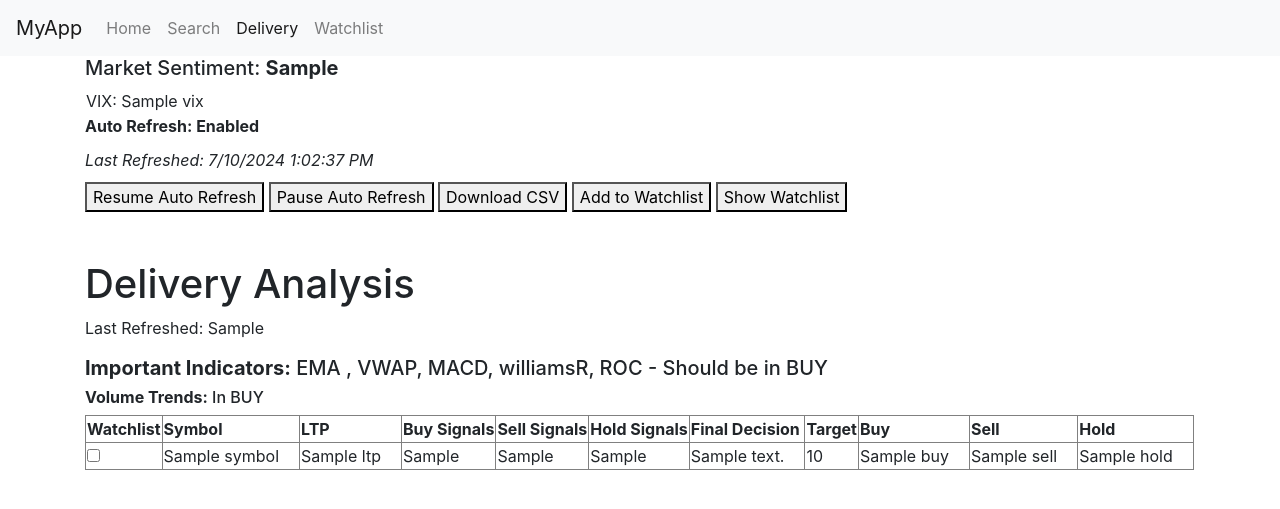
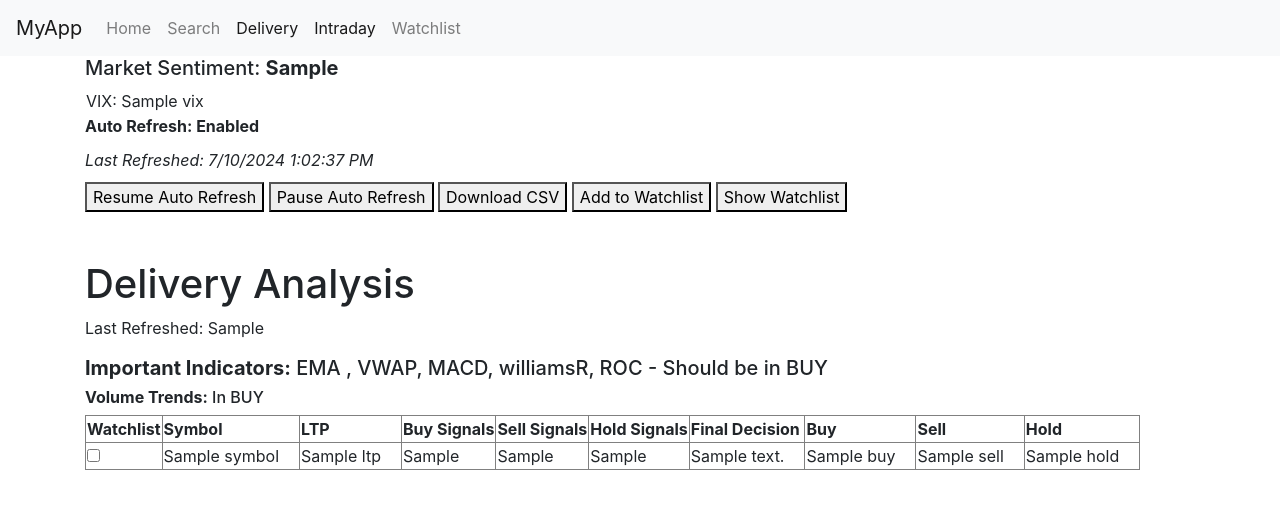
Before and after one commit to prasanthdoccash/nifty50, a Flask app: template templates/delivery_analysis.html in a window 1280 px wide. Shown: the top 509 px of the page. Run offline with Flask 2, Linux system fonts and the light colour scheme; the template is opened without the code that fills it: most values are stand-ins (such as "Sample title", 1, 10 or a date in 2020); parts of the project's set-up code (start-up, migrations or seed data) failed here and were passed over; some libraries are stand-ins or nearby versions.

Commit message:
Update delivery_analysis.html

```diff
--- a/templates/delivery_analysis.html
+++ b/templates/delivery_analysis.html
@@ -26,7 +26,7 @@
         function startAutoRefresh() {
             refreshInterval = setInterval(function() {
                 location.reload();
-            }, 10000); // 120000 milliseconds = 2 minutes
+            }, 120000); // 120000 milliseconds = 2 minutes
             updateRefreshTime(); // Update timestamp immediately on start
             document.getElementById('refreshStatus').innerText = 'Auto Refresh: Enabled';
         }
@@ -109,7 +109,7 @@ function checkAlerts() {
             var symbol = cells[1].innerText.trim(); // Symbol column
             var RSIAction = cells[1].innerText.trim(); // RSI column
             var DecisionAction = cells[6].innerText.trim(); // Final Decision column
-            var MACDAction = cells[7].innerText.trim(); // MACD Action column
+            var MACDAction = cells[1].innerText.trim(); // MACD Action column
 
             console.log("Symbol:", symbol);
             console.log("RSIAction:", RSIAction);
@@ -186,6 +186,9 @@ function checkAlerts() {
                 <li class="nav-item active">
                     <a class="nav-link" href="/delivery">Delivery</a>
                 </li>
+                <li class="nav-item active">
+                    <a class="nav-link" href="/intraday">Intraday</a>
+                </li>
                 <li class="nav-item">
                     <a class="nav-link" href="/show_watchlist">Watchlist</a>
                 </li>
@@ -228,7 +231,7 @@ function checkAlerts() {
                     <th>Sell Signals</th>
                     <th>Hold Signals</th>
                     <th>Final Decision</th>
-                    <th>Target</th>
+
                     <th>Buy</th>
                     <th>Sell</th>
                     <th>Hold</th>
@@ -236,7 +239,7 @@ function checkAlerts() {
             </thead>
             <tbody>
                 {% for result in results %}
-                {% if result.decision == 'Super Buy' %}
+                {% if result.decision == 'Super Buy'%}
                     <tr class="superbuy-decision">
                 {% elif result.decision == 'Buy' %}
                     <tr class="buy-decision">
@@ -250,7 +253,7 @@ function checkAlerts() {
                     <td>{{ result.sell_signals }}</td>
                     <td>{{ result.hold_signal }}</td>
                     <td>{{ result.decision }}</td>
-                    <td>{{ result.price_target }}</td>
+
                     <td>{{ result.buy }}</td>
                     <td>{{ result.sell }}</td>
                     <td>{{ result.hold }}</td>
```
